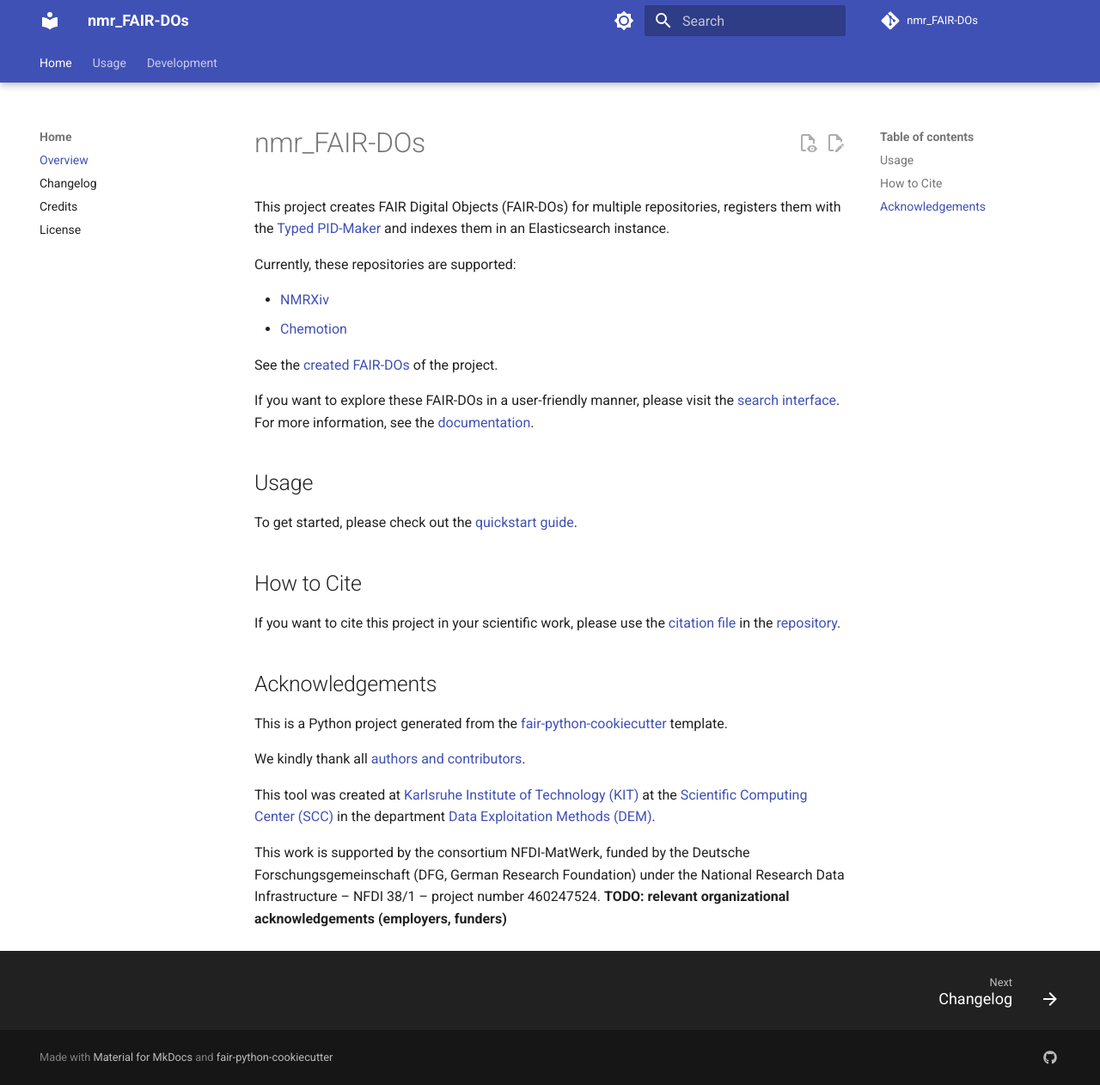
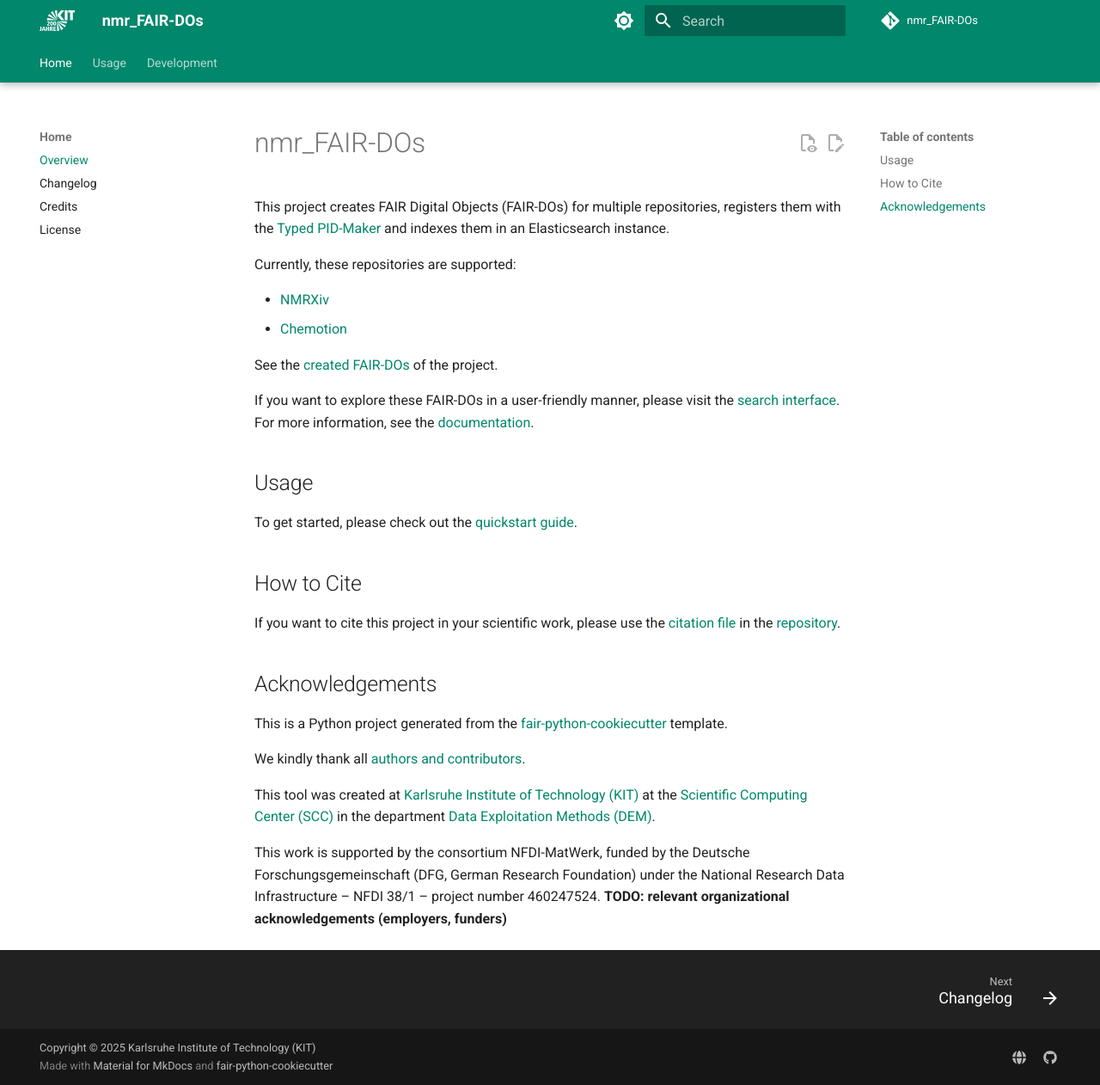
Before and after one commit to kit-data-manager/nmr_FAIR-DOs, an MkDocs documentation site: the page built from docs/index.md, in a window 1280 px wide and 1262 px high. Shown: the whole window at 86% size. Built offline with MkDocs 1.6.1 and Material for MkDocs 9.7.7, drawn with Linux system fonts in a browser that asks for light colours; comment, search, counter and statistics services are not loaded; the version menu is left out.

Commit message:
Added KIT corporate design

```diff
--- a/docs/css/style.css
+++ b/docs/css/style.css
@@ -21,3 +21,8 @@
  */
 
 /* you can add your CSS customizations in this file */
+:root > * {
+    --md-primary-fg-color: #00876C;
+    --md-primary-fg-color--light: #ECB7B7;
+    --md-primary-fg-color--dark: #00876C;
+}
--- a/mkdocs.yml
+++ b/mkdocs.yml
@@ -3,6 +3,7 @@
 site_description: "This tool extracts metadata regarding NMR data from multiple repositories
   and creates FAIR-DOs for them."
 repo_name: "nmr_FAIR-DOs"
+copyright: "Copyright &copy; 2025 Karlsruhe Institute of Technology (KIT)"
 
 site_url: "https://kit-data-manager.github.io/nmr_FAIR-DOs"
 repo_url: "https://github.com/kit-data-manager/nmr_FAIR-DOs"
@@ -30,10 +31,12 @@
   # social links in footer: https://squidfunk.github.io/mkdocs-material/setup/setting-up-the-footer/?h=social#social-links
   social:
     # you can add more various social links, if desired
-    # - icon: 'fontawesome/solid/globe'
-    #   link: 'https://your-organization-homepage.org'
-  - icon: 'fontawesome/brands/github'
-    link: 'https://github.com/kit-data-manager'
+     - icon: 'fontawesome/solid/globe'
+       name: 'KIT website'
+       link: 'https://kit.edu'
+     - icon: 'fontawesome/brands/github'
+       name: 'GitHub organization'
+       link: 'https://github.com/kit-data-manager'
     # - icon: 'fontawesome/brands/gitlab'
     #   link: 'https://your.gitlab.instance/your_organization'
 
@@ -45,6 +48,7 @@
   use_directory_urls: !ENV [OFFLINE, false]
 
 theme:
+  logo: kit-logo.svg
   # See here for customization guide: https://squidfunk.github.io/mkdocs-material/setup/
   name: "material"
   custom_dir: "docs/overrides"
```
Also changed, not shown: docs/kit-logo.svg (added), docs/logo.svg (deleted).
